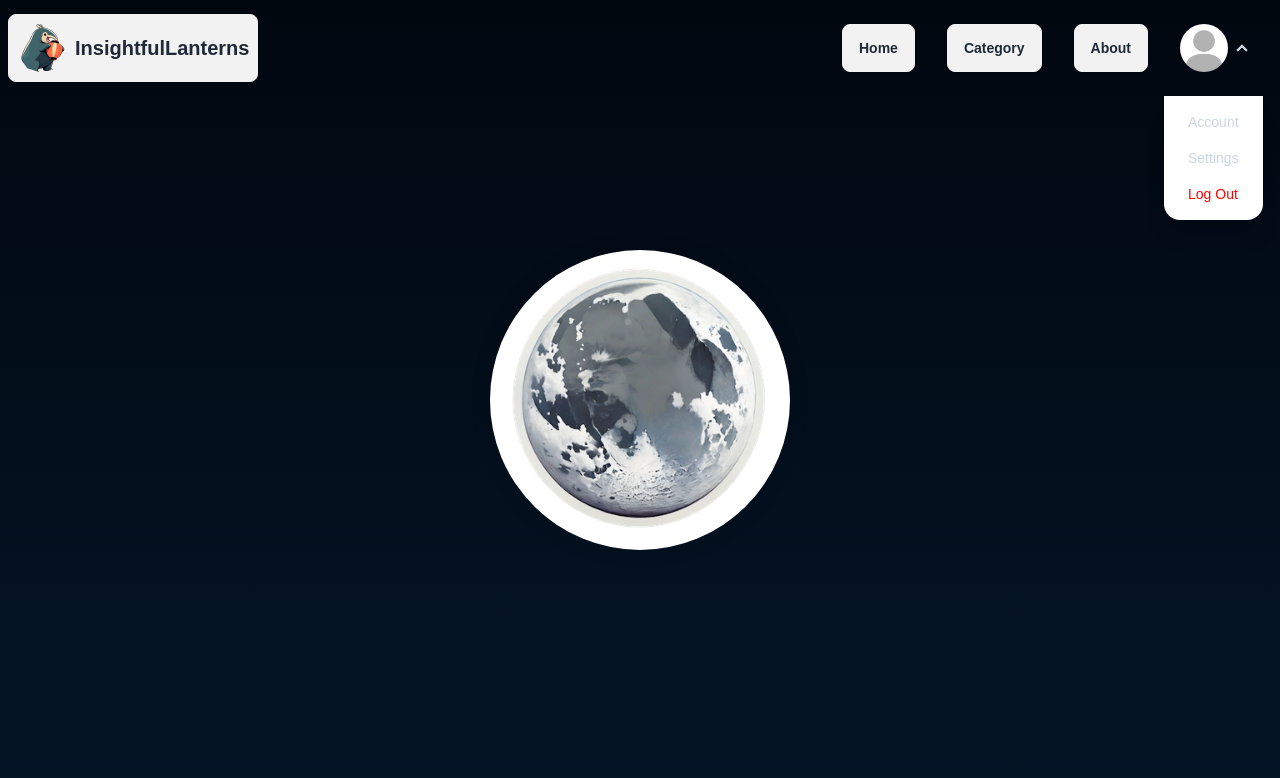
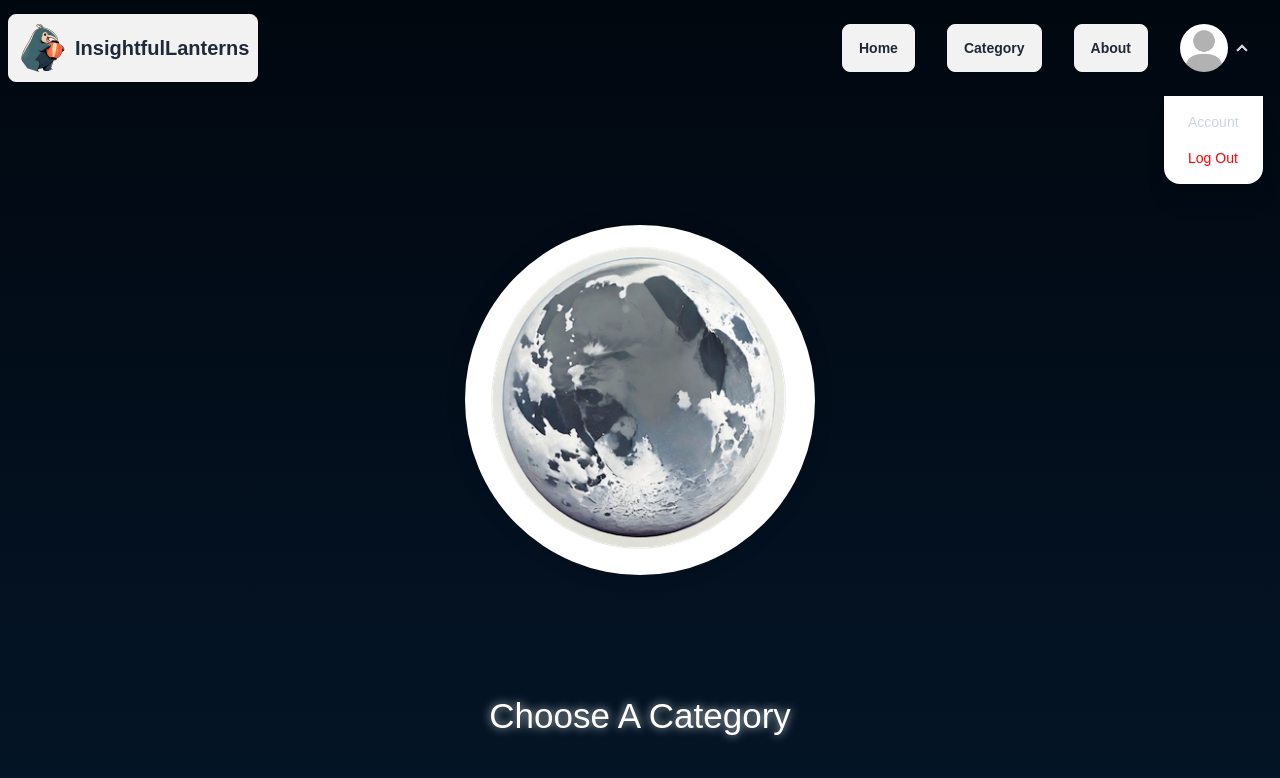
Before and after one commit to alexespejo/InsightfulLantern, a Next.js app in the folder frontend/: page /screens/category in a window 1280 px wide. Both pictures are taken after a click on the heading 1212 px from the left and 48 px from the top of the page. Shown: the top 778 px of the page. Built offline with nearby package versions, Linux system fonts and the light colour scheme; no server answers.

Commit message:
Your Moon

```diff
--- a/frontend/app/components/Moon/moon.tsx
+++ b/frontend/app/components/Moon/moon.tsx
@@ -23,7 +23,7 @@ function CircularMenu() {
         .menuMoon
         {
             position: relative;
-            width: 500px;
+            width: 450px;
             height: 250px;
             background: #f0f0;
             display: flex;
@@ -34,11 +34,10 @@ function CircularMenu() {
         .menuItemMoon
         {
             position: absolute;
-            margin-right: 200px;
             left: 0;
-            margin-top: -20px;
+            margin-top: -30px;
             list-style: none;
-            transform-origin: 240px;
+            transform-origin: 220px;
             transition: 0.5s;
             transition-delay: calc(0.1s * var(--i));
             transform: rotate(0deg) translateX(80px);
@@ -65,8 +64,9 @@ function CircularMenu() {
           border-radius: 50%;
           transform: rotate(calc(360deg / 8 * var(--i)));
           box-shadow: 0 0 20px #938200;
-          color: #111;
-          animation: glow 1.5s infinite alternate;
+          color: "black",
+          textShadow: "0 0 10px rgba(255, 255, 255, 0.8)",
+          fontSize: 35,          animation: glow 1.5s infinite alternate;
         }
 
         @keyframes glow {
@@ -79,14 +79,14 @@ function CircularMenu() {
       }
         .menuItemMoon a:hover
         {
-            color: #ff1252;
+            color: grey;
         }
 
         .toggleMoon
         {
             position: absolute;
-            width: 60px;
-            height: 60px;
+            width: 70px;
+            height: 70px;
             background: #fff;
             display: flex;
             justify-content: center;
--- a/frontend/app/components/Navbar.tsx
+++ b/frontend/app/components/Navbar.tsx
@@ -55,10 +55,9 @@ const Navbar = () => {
        {/* Dropdown menu */}
        <ul className="p-2 bg-base-100 rounded-t-none">
         <li>
+         <Link href={"/screens/profile"}>
          <button className="dropdown-btn">Account</button>
-        </li>
-        <li>
-         <button className="dropdown-btn">Settings</button>
+         </Link>
         </li>
         <li>
          <button
--- a/frontend/app/screens/category/page.tsx
+++ b/frontend/app/screens/category/page.tsx
@@ -2,11 +2,23 @@
 import Navbar from "@/app/components/Navbar";
 import React from "react";
 import CircularMenu from "@/app/components/Moon/moon";
+import { authOptions } from "@/pages/api/auth/[...nextauth]";
 
 function Category() {
  return <div>
     <Navbar />
     <CircularMenu />
+    <div style={{
+      marginTop: -110,
+      flex: "auto",
+      textAlign: "center",
+    }}>
+      <h1 id="title" style={{
+        color: "white",
+        textShadow: "0 0 10px rgba(255, 255, 255, 0.8)",
+        fontSize: 35,
+      }}>Choose A Category</h1>
+    </div>
  </div>;
 }
 
--- /dev/null
+++ b/frontend/app/screens/profile/page.tsx
@@ -0,0 +1,13 @@
+import React from 'react'
+import Navbar from '@/app/components/Navbar'
+
+function profile() {
+  return (
+    <div>
+    <Navbar />
+
+    </div>
+    )
+}
+
+export default profile
```
